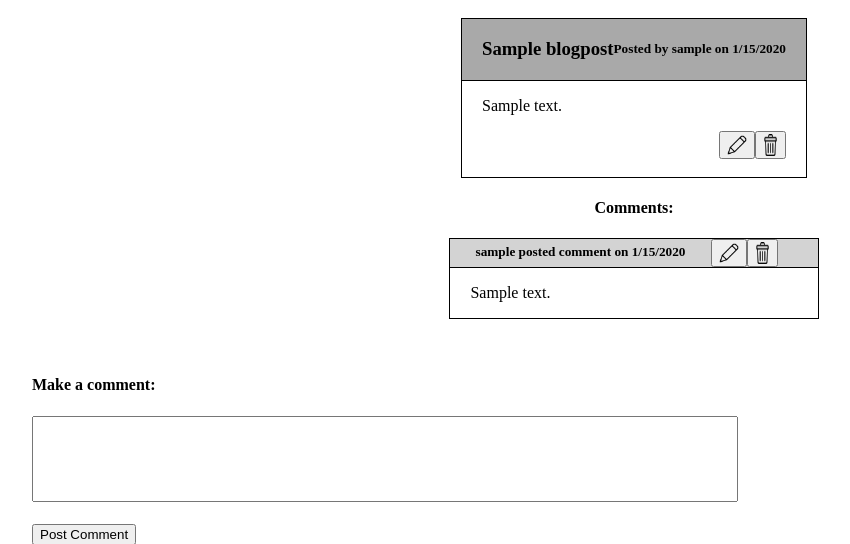
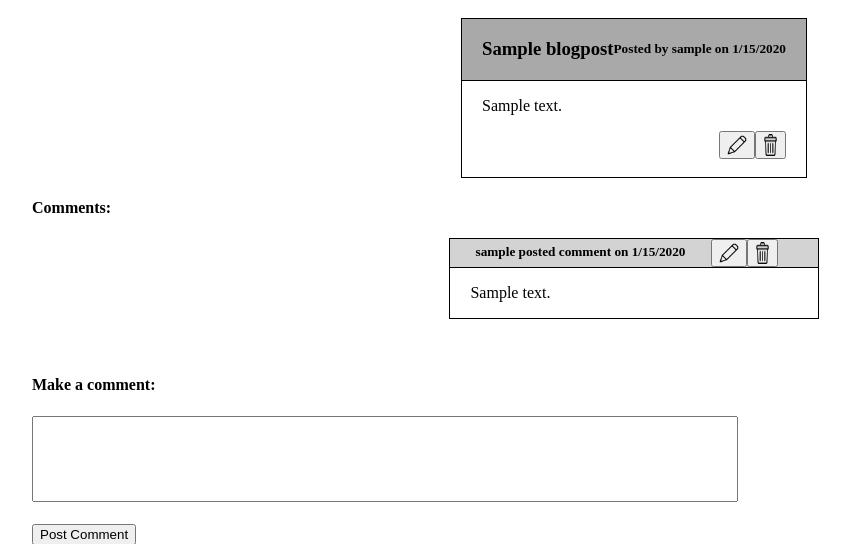
Before and after one commit to monineathsar/TechBlogger, a Node server app: page /blogpost/1 in a window 1280 px wide. Shown: the part 84-628 px from the top of the page, without its empty margins (6-856 px from the left). Run offline with Node 20, Linux system fonts and the light colour scheme; a user stored in the database is signed in; tables that the repository leaves empty hold one stand-in row (values such as "Sample post"); some libraries are stand-ins or nearby versions.

Commit message:
updated styling for 'Comments:' header

```diff
--- a/views/viewsinglepost.handlebars
+++ b/views/viewsinglepost.handlebars
@@ -20,10 +20,10 @@
     <br>
   </main>
 </section>
-<h4 class="commentContainer">Comments:</h4>
+<h4 class="commentSection">Comments:</h4>
 {{#each blogPost.comments as |comment|}}
 <section id="section_{{comment.id}}" class="commentContainer">
-  <main  class="blogPosts">
+  <main class="blogPosts">
     <section class="commentTitle">
       <h5>
         {{comment.user.username}} posted comment on {{dateFormat comment.created_at}}
```
